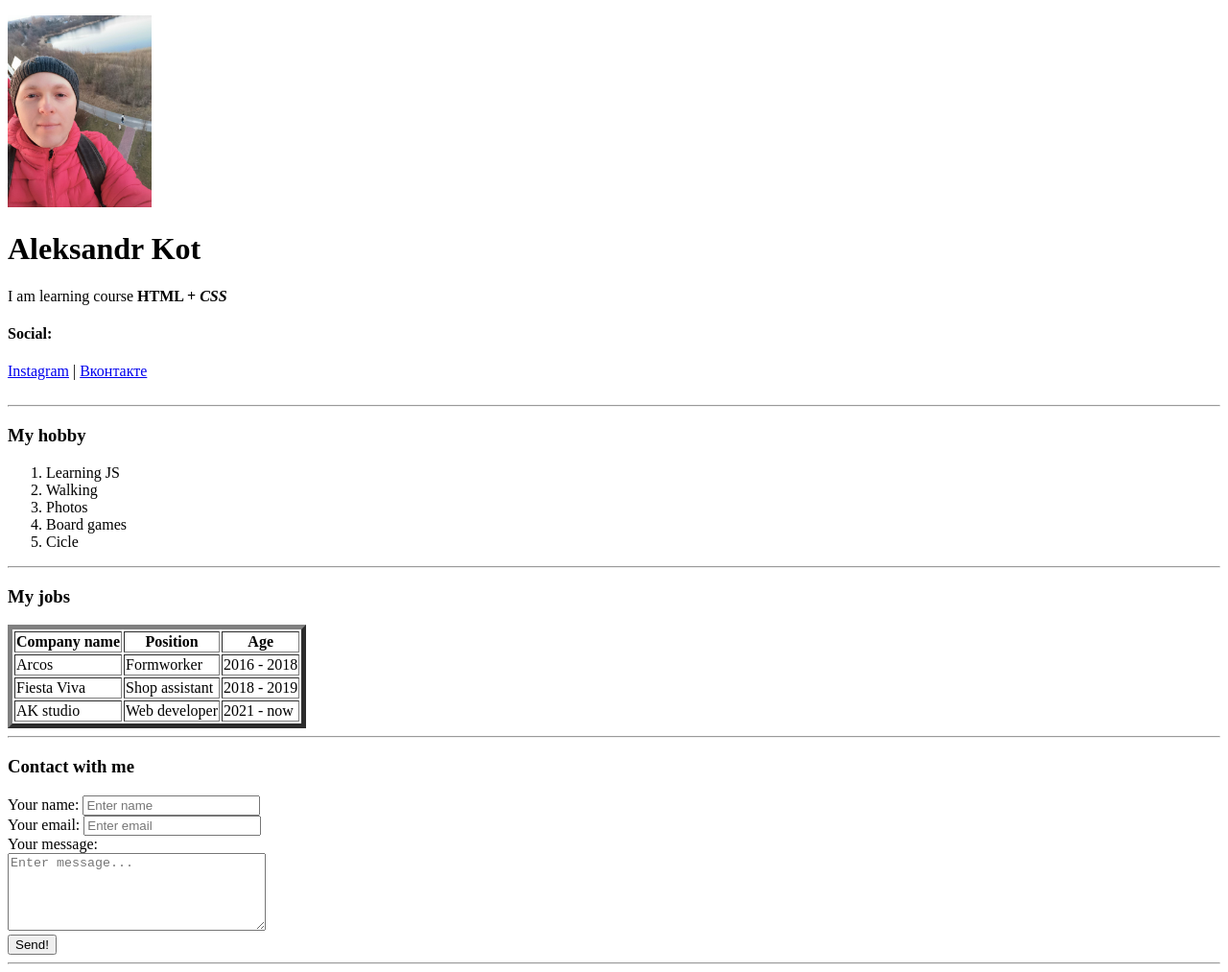
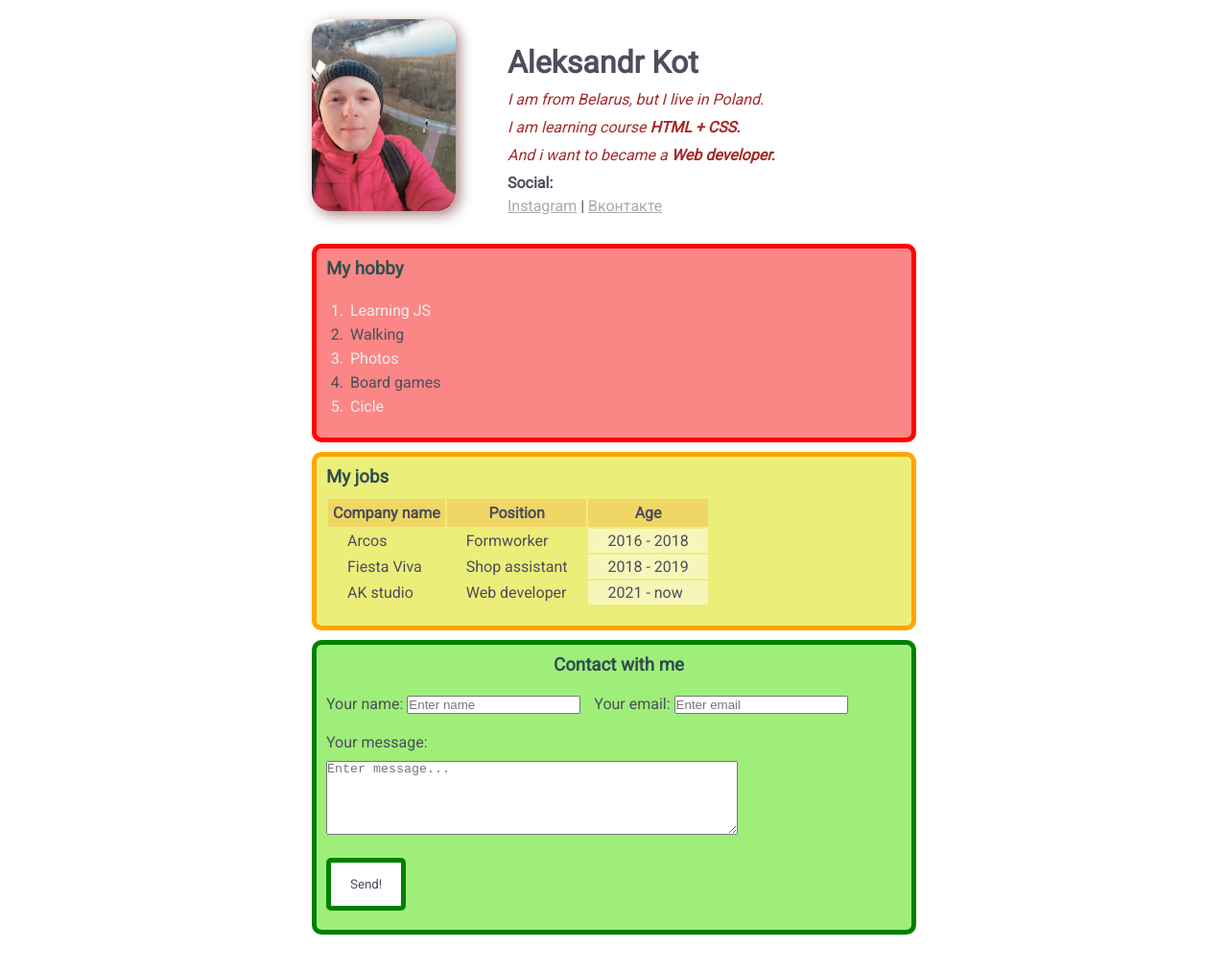
Before and after one commit to chickabomb/course-HTML-CSS, a plain HTML site: page index.html in a window 1280 px wide. Shown: the whole page at 96% size. After the commit the page ends 984 px from the top, so only its background shows below. Drawn offline with Linux system fonts and the light colour scheme.

Commit message:
add styles

```diff
--- /dev/null
+++ b/css/style.css
@@ -0,0 +1,187 @@
+@import url('https://fonts.googleapis.com/css2?family=Roboto&display=swap');
+
+* {
+	margin: 0;
+	padding: 0;
+}
+body {
+	font-size: 16px;
+	font-family: 'Roboto', sans-serif;
+	font-weight: normal;
+	margin: 10px;
+	color: rgb(76, 78, 92);
+}
+.container {
+	max-width: 50%;
+	margin: auto;
+}
+.box {
+	display: inline-block;
+}
+.box:nth-child(1) {
+	margin-right: 50px;
+	margin-bottom: 20px;
+}
+img {
+	border-radius: 20px;
+}
+.photo {
+	box-shadow: 4px 4px 14px rgba(78, 6, 6, 0.5);
+}
+.info p {
+	color: brown;
+	font-style: italic;
+	margin: 10px 0;
+}
+h3 {
+	padding: 10px;
+	color:darkslategray
+}
+div {
+	margin: 10px 0;
+}
+ol {
+	padding-bottom: 10px;
+}
+li {
+	padding: 3px;
+}
+.card-1 {
+	border-radius: 10px;
+	border: 5px solid red;
+	background-color:rgb(250, 134, 134);
+
+	/* padding-left: 30px; */
+}
+.social {
+	margin: 0;
+}
+.social h4 {
+	padding-bottom: 5px;
+}
+.socpack {
+	color: #aaa;
+}
+.socpack:hover {
+	color:rgb(71, 41, 121)
+}
+.socpack:active {
+	background: #e9baf7;
+}
+.socpack:visited {
+	color: red;
+}
+.social a:hover {
+	color:rgb(71, 41, 121)
+}
+.hobby {
+	padding-left: 32px;
+}
+.hobby ol li:nth-child(odd) {
+	color: #eee;
+}
+.hobby ol li:hover {
+	background: #f19c9c;
+}
+.card-2 {
+	/* width: 500px; */
+	background-color:rgb(236, 238, 122);
+	border: 5px solid orange;
+	border-bottom-left-radius: 20px;
+	border-radius: 10px;
+}
+
+td {
+	padding: 3px 20px;
+}
+.table {
+	padding: 0 0 20px 10px;
+}
+
+.table tr th {
+	background: rgb(240, 214, 101);
+	padding: 5px;
+}
+.table tr th:hover {
+	color: orange;
+}
+.table tr td:nth-last-child(1) {
+	background: #f7f6ba;
+}
+.card-3 {
+	border-right: 20px solid rgb(17, 90, 39);
+	background-color:rgb(159, 238, 122);
+	padding: 0 0 10px 10px;
+	border-radius: 10px;
+	border: 5px solid green;
+
+}
+.card-3 h3 {
+	/* padding-left: 0; */
+	text-align: center;
+}
+.card-3 label {
+	/* display: block; */
+	color: rgb(76, 78, 92);
+}
+#name {
+	margin-right: 10px;
+}
+textarea {
+	margin-top: 10px;
+	width: 70%;
+}
+button {
+	border: 5px solid green;
+	border-radius: 5px;
+	background-color: white;
+	color: rgb(76, 78, 92);
+	padding: 15px 20px;
+	margin: 10px 0;
+	cursor: pointer;
+	font-family: inherit;
+}
+
+button:hover {
+	color: green;
+	font-weight: 900;
+	background: #ff7e68;
+}
+
+@media (max-width: 1004px) {
+	.boxes {
+		display: flex;
+		flex-direction: column;
+		justify-content: center;
+	}
+	.boxes .box {
+		display: flex;
+		flex-direction: column;
+		margin: 0 auto;
+	}
+	.info {
+		text-align: center;
+	}
+	.social {
+		margin: 0 auto;
+	}
+	.social h4 {
+		text-align: center;
+	}
+	.table {
+		margin: 0 10px;
+		padding: 10px 0;
+	}
+	h3 {
+		text-align: center;
+	}
+}
+@media (max-width: 660px) {
+	.table {
+		display: block;
+
+	}
+	tbody tr td {
+		padding: 0;
+	}
+}
--- a/index.html
+++ b/index.html
@@ -4,19 +4,34 @@
 	<meta charset="UTF-8">
 	<meta http-equiv="X-UA-Compatible" content="IE=edge">
 	<meta name="viewport" content="width=device-width, initial-scale=1.0">
+	<link rel="stylesheet" href="css/style.css">
 	<title>Profile</title>
 </head>
 <body>
-<p>
-	<img src="photo_1.jpg" width="150" alt="">
-</p>
+	<div class="container">
+
+		<div class="boxes">
+			<div class="box">
+				<img class="photo" src="photo_1.jpg" width="150" alt="">
+			</div>
+			<div class="box firstname">
+				<div class="info">
 					<h1>Aleksandr Kot</h1>
-<p>I am learning course <strong>HTML + <em>CSS</em></strong></p>
+					<p>I am from Belarus, but I live in Poland. </p>
+					<p>I am learning course <strong>HTML + <em>CSS.</em></strong></p>
+					<p>And  i want to became a <strong>Web developer.</strong>	</p>
+				</div>
+				<div class="social">
 					<h4>Social:</h4>
-<a href="https://www.instagram.com/a_zwykly/?hl=ru" target="_blank">Instagram</a> | <a href="https://vk.com/zwykly" target="_blank">Вконтакте</a>
-<br><br>
-<hr>
+					<a href="https://www.instagram.com/a_zwykly/?hl=ru" target="_blank" class="socpack">Instagram</a>
+					| <a href="https://vk.com/zwykly" target="_blank" class="socpack">Вконтакте</a>
+				</div>
+			</div>
+		</div>
+
+		<div class="card-1">
 			<h3>My hobby</h3>
+			<div class="hobby">
 				<ol>
 					<li>Learning JS</li>
 					<li>Walking</li>
@@ -24,9 +39,12 @@
 					<li>Board games</li>
 					<li>Cicle</li>
 				</ol>
-<hr>
+			</div>
+		</div>
+
+		<div class="card-2">
 			<h3>My jobs</h3>
-<table border="5">
+			<table class="table">
 				<thead>
 					<tr>
 						<th>Company name</th>
@@ -53,14 +71,15 @@
 
 				</tbody>
 			</table>
-	<hr>
-	<div>
+		</div>
+
+		<div class="card-3">
 			<h3>Contact with me</h3>
-		<div>
+			<div class="box">
 				<label for="name">Your name:</label>
 				<input type="text" placeholder="Enter name" id="name">
 			</div>
-		<div>
+			<div class="box">
 				<label for="email">Your email:</label>
 				<input type="text" id="email" placeholder="Enter email">
 			</div>
@@ -69,7 +88,9 @@
 				<textarea cols="31" rows="5" placeholder="Enter message..."></textarea>
 			</div>
 			<button type="submit">Send!</button>
-		<hr>
 		</div>
+	</div>
+
+
 </body>
 </html>
```
Lines whose indentation alone changed are shown as unchanged.
